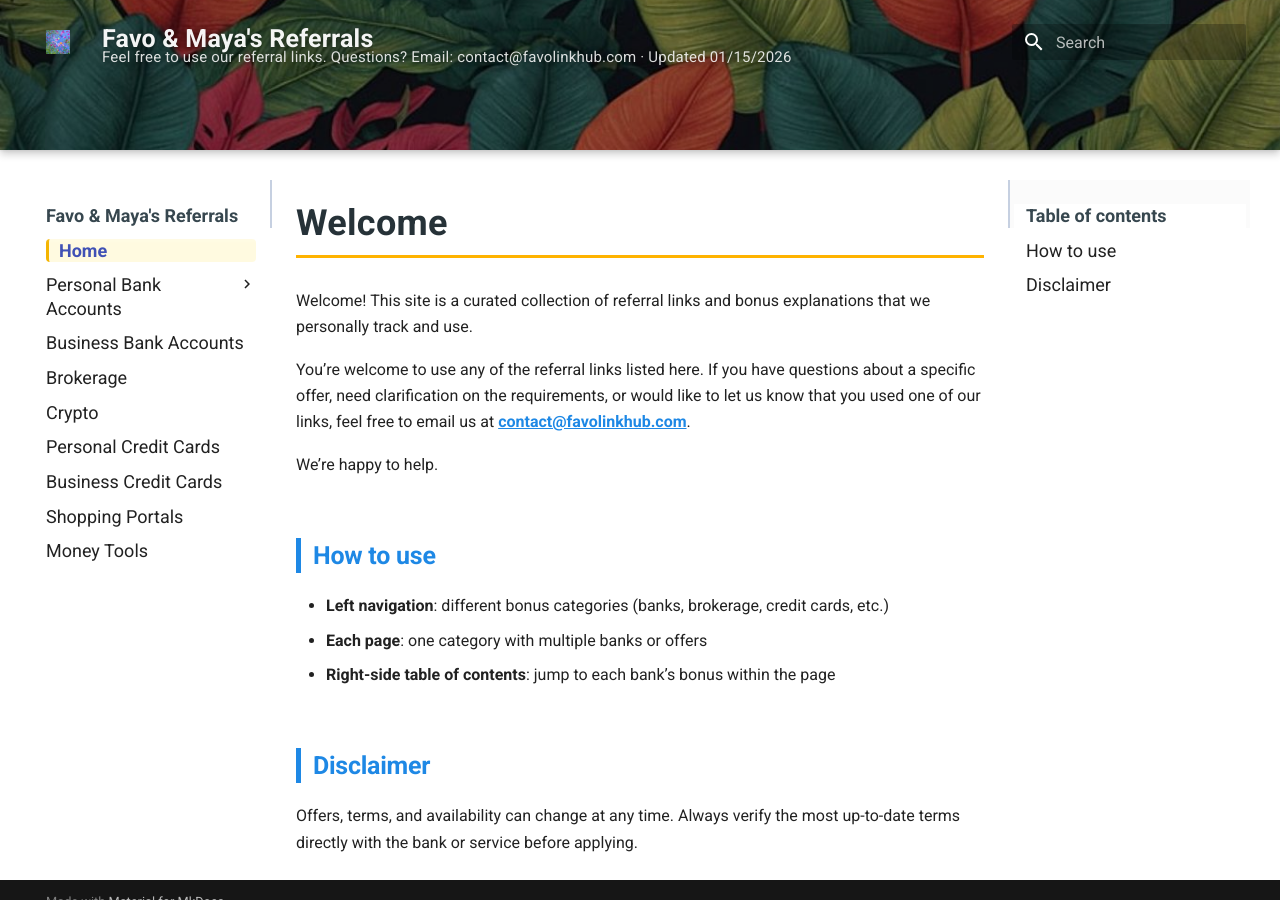
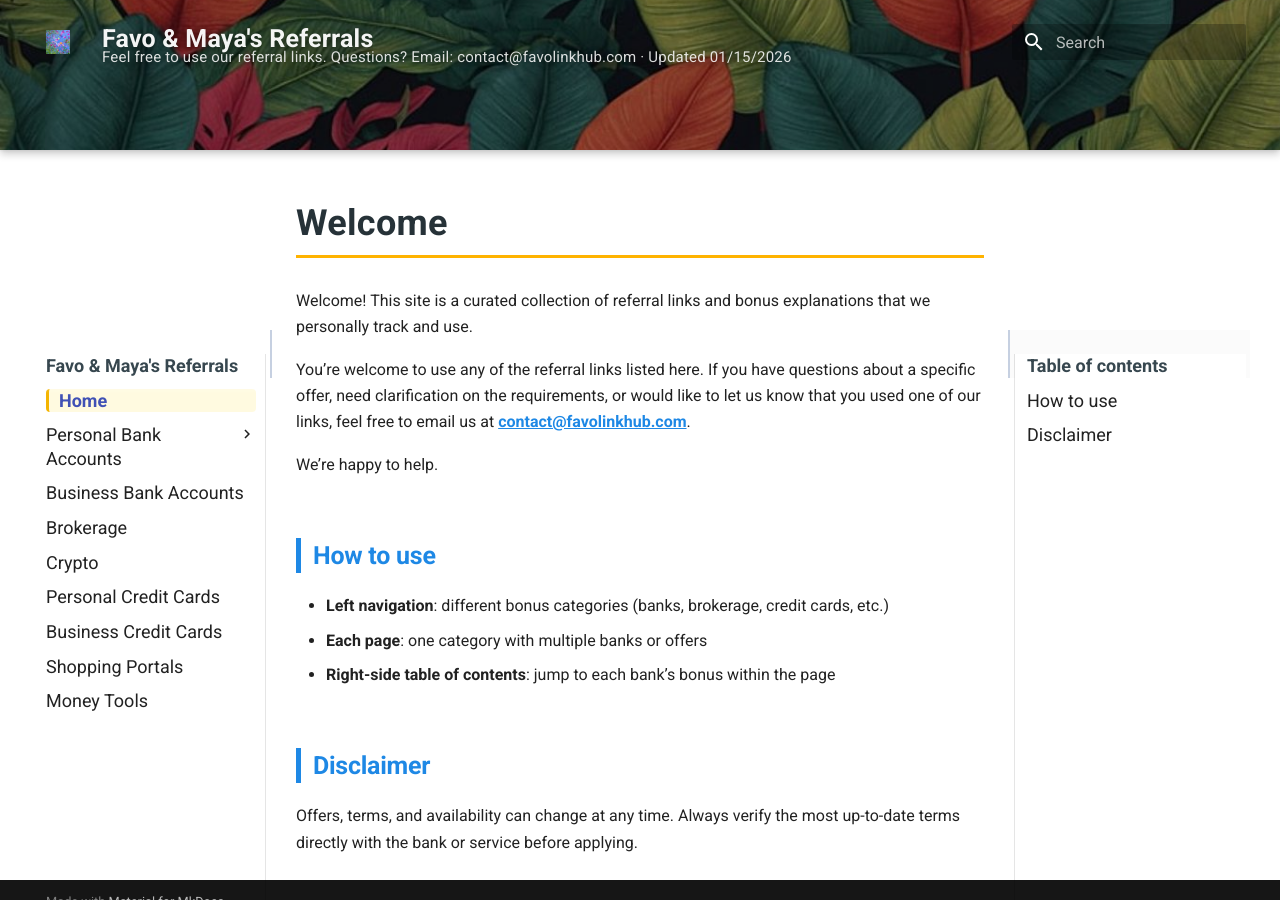
Before and after one commit to whispersofzephyr/favolinkhub-site, an MkDocs documentation site: the page built from docs/index.md, in a window 1280 px wide and 900 px high. Built offline with MkDocs 1.6.1 and Material for MkDocs 9.7.7, drawn with Linux system fonts in a browser that asks for light colours.

Commit message:
Update extra.css

```diff
--- a/docs/stylesheets/extra.css
+++ b/docs/stylesheets/extra.css
@@ -408,3 +408,24 @@ html {
     border-left: 2px solid #c6d0e1;
   }
 }
+
+/* Desktop only: full-height separators between sidebars and content */
+@media (min-width: 60em) {
+
+  /* left sidebar separator */
+  .md-sidebar--primary .md-sidebar__scrollwrap {
+    border-right: 1px solid rgba(0, 0, 0, 0.10);
+  }
+
+  /* right sidebar (toc) separator */
+  .md-sidebar--secondary .md-sidebar__scrollwrap {
+    border-left: 1px solid rgba(0, 0, 0, 0.10);
+  }
+
+  /* in case something is layering over it */
+  .md-sidebar--primary,
+  .md-sidebar--secondary {
+    position: relative;
+    z-index: 2;
+  }
+}
```
